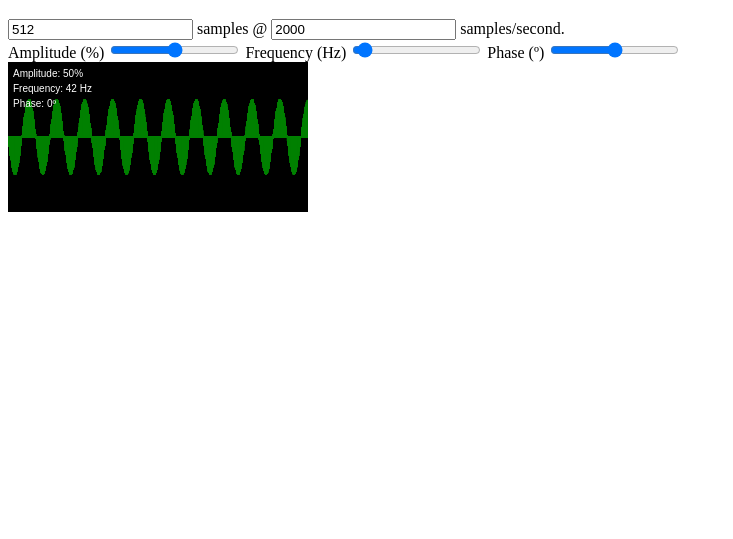
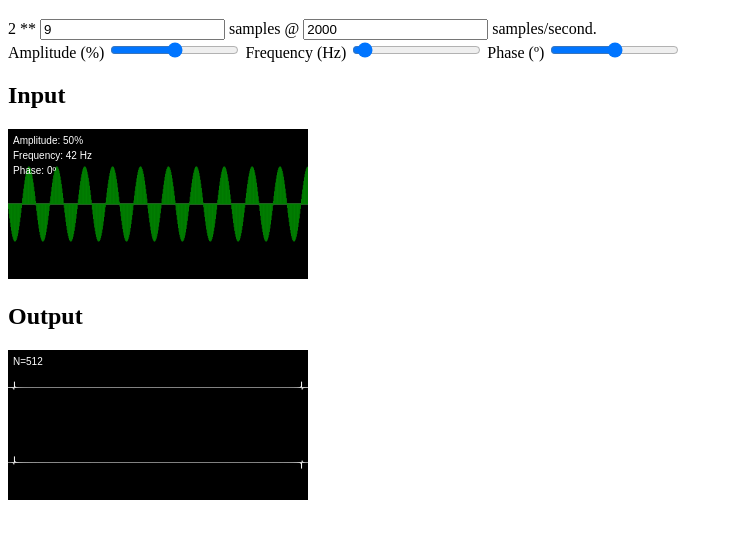
Before and after one commit to natevw/play-w-fft, a plain HTML site: page index.html in a window 1280 px wide. Shown: the part 61-600 px from the top of the page, without its empty margins (0-733 px from the left). Drawn offline with Linux system fonts and the light colour scheme.

Commit message:
add in fft w/graph too

```diff
--- /dev/null
+++ b/fft.js
@@ -0,0 +1,113 @@
+// via https://code.soundsoftware.ac.uk/projects/js-dsp-test/repository/entry/fft/nayuki-obj/fft.js
+// via https://thebreakfastpost.com/2015/10/18/ffts-in-javascript/
+// via https://stackoverflow.com/questions/38316538/fast-fourier-transform-javascript#comment64053472_38316538
+/*
+ * Free FFT and convolution (JavaScript)
+ *
+ * Copyright (c) 2014 Project Nayuki
+ * http://www.nayuki.io/page/free-small-fft-in-multiple-languages
+ *
+ * (MIT License)
+ * Permission is hereby granted, free of charge, to any person obtaining a copy of
+ * this software and associated documentation files (the "Software"), to deal in
+ * the Software without restriction, including without limitation the rights to
+ * use, copy, modify, merge, publish, distribute, sublicense, and/or sell copies of
+ * the Software, and to permit persons to whom the Software is furnished to do so,
+ * subject to the following conditions:
+ * - The above copyright notice and this permission notice shall be included in
+ *   all copies or substantial portions of the Software.
+ * - The Software is provided "as is", without warranty of any kind, express or
+ *   implied, including but not limited to the warranties of merchantability,
+ *   fitness for a particular purpose and noninfringement. In no event shall the
+ *   authors or copyright holders be liable for any claim, damages or other
+ *   liability, whether in an action of contract, tort or otherwise, arising from,
+ *   out of or in connection with the Software or the use or other dealings in the
+ *   Software.
+ *
+ * Slightly restructured by Chris Cannam, cannam@all-day-breakfast.com
+ */
+
+"use strict";
+
+/*
+ * Construct an object for calculating the discrete Fourier transform (DFT) of size n, where n is a power of 2.
+ */
+function FFTNayuki(n) {
+
+    this.n = n;
+    this.levels = -1;
+
+    for (var i = 0; i < 32; i++) {
+        if (1 << i == n) {
+            this.levels = i;  // Equal to log2(n)
+	}
+    }
+    if (this.levels == -1) {
+        throw "Length is not a power of 2";
+    }
+
+    this.cosTable = new Array(n / 2);
+    this.sinTable = new Array(n / 2);
+    for (var i = 0; i < n / 2; i++) {
+        this.cosTable[i] = Math.cos(2 * Math.PI * i / n);
+        this.sinTable[i] = Math.sin(2 * Math.PI * i / n);
+    }
+
+    /*
+     * Computes the discrete Fourier transform (DFT) of the given complex vector, storing the result back into the vector.
+     * The vector's length must be equal to the size n that was passed to the object constructor, and this must be a power of 2. Uses the Cooley-Tukey decimation-in-time radix-2 algorithm.
+     */
+    this.forward = function(real, imag) {
+
+	var n = this.n;
+
+	// Bit-reversed addressing permutation
+	for (var i = 0; i < n; i++) {
+            var j = reverseBits(i, this.levels);
+            if (j > i) {
+		var temp = real[i];
+		real[i] = real[j];
+		real[j] = temp;
+		temp = imag[i];
+		imag[i] = imag[j];
+		imag[j] = temp;
+            }
+	}
+
+	// Cooley-Tukey decimation-in-time radix-2 FFT
+	for (var size = 2; size <= n; size *= 2) {
+            var halfsize = size / 2;
+            var tablestep = n / size;
+            for (var i = 0; i < n; i += size) {
+		for (var j = i, k = 0; j < i + halfsize; j++, k += tablestep) {
+                    var tpre =  real[j+halfsize] * this.cosTable[k] +
+			        imag[j+halfsize] * this.sinTable[k];
+                    var tpim = -real[j+halfsize] * this.sinTable[k] +
+			        imag[j+halfsize] * this.cosTable[k];
+                    real[j + halfsize] = real[j] - tpre;
+                    imag[j + halfsize] = imag[j] - tpim;
+                    real[j] += tpre;
+                    imag[j] += tpim;
+		}
+            }
+	}
+
+	// Returns the integer whose value is the reverse of the lowest 'bits' bits of the integer 'x'.
+	function reverseBits(x, bits) {
+            var y = 0;
+            for (var i = 0; i < bits; i++) {
+		y = (y << 1) | (x & 1);
+		x >>>= 1;
+            }
+            return y;
+	}
+    }
+
+    /*
+     * Computes the inverse discrete Fourier transform (IDFT) of the given complex vector, storing the result back into the vector.
+     * The vector's length must be equal to the size n that was passed to the object constructor, and this must be a power of 2. This is a wrapper function. This transform does not perform scaling, so the inverse is not a true inverse.
+     */
+    this.inverse = function(real, imag) {
+        this.forward(imag, real);
+    }
+}
--- a/index.html
+++ b/index.html
@@ -7,7 +7,7 @@
 
   <div id=buff>
     <label>
-      <input class="count" type="number" value=512> samples
+      2 ** <input class="count" type="number" value=9> samples
     </label> @ <label>
       <input class="rate" type="number" value=2000> samples/second.
     </label>
@@ -28,11 +28,16 @@
     </label>
   </div>
 
-  <canvas id=viz>[visualizer]</canvas>
+  <h2>Input</h2>
+  <canvas id=in_viz>[input visualizer]</canvas>
 
+  <h2>Output</h2>
+  <canvas id=out_viz>[output visualizer]</canvas>
+
+  <script src="./fft.js"></script>
   <script>
     const DEG2RAD = Math.PI / 180;
-    const AMP_SCALE = 127 / 100;
+    const AMP_SCALE = 1 / 100;
 
     const form = document.querySelector("#wave0");
     function readVals() {
@@ -41,20 +46,30 @@
       let a = form.querySelector(".amp").value,
           f = form.querySelector(".freq").value,
           p = form.querySelector(".phase").value;
-      return {numSamples:n,samplesPerSecond:r,a,f,p};
+      return {numSamples:2**n,samplesPerSecond:r,a,f,p};
     }
+
+    let fft = null, zeroes = [];
     function update() {
       const vals = readVals();
       const wave = genWave(vals);
-      console.log(wave);
-      redraw(wave, vals);
+      redrawInput(wave, vals);
+
+      if (fft?.n != wave.length) {
+        fft = new FFTNayuki(wave.length);
+        zeroes = Array(wave.length).fill(0);
+      }
+
+      let real = [...wave], imag = [...zeroes];
+      fft.forward(real, imag);
+      redrawOutput(real, imag);
     }
     document.querySelector("#buff").addEventListener('input', update, false);
     form.addEventListener('input', update, false);
 
-    const canvas = document.querySelector("#viz");
-    const ctx = canvas.getContext("2d");
-    function redraw(wave, {a,f,p}) {
+    function redrawInput(wave, {a,f,p}) {
+      const canvas = document.querySelector("#in_viz");
+      const ctx = canvas.getContext("2d");
       ctx.fillStyle = "black";
       ctx.fillRect(0, 0, canvas.width, canvas.height);
 
@@ -67,11 +82,11 @@
       ctx.strokeStyle = "green";
       wave.forEach((n, idx) => {
         const x = canvas.width * idx / wave.length;
-        const y = (1 + n / 127) * (canvas.height / 2);
+        const y = (1 + n) * (canvas.height / 2);
         ctx.moveTo(x, canvas.height / 2);
         ctx.lineTo(x, y);
-        ctx.stroke();
       });
+      ctx.stroke();
 
 
       const LX = 5;
@@ -82,6 +97,49 @@
       ctx.fillText(`Frequency: ${f} Hz`, LX, LY + 2 * LH);
       ctx.fillText(`Phase: ${p}º`, LX, LY + 3 * LH);
     }
+
+    function redrawOutput(real, imag) {
+      const canvas = document.querySelector("#out_viz");
+      const ctx = canvas.getContext("2d");
+      ctx.fillStyle = "black";
+      ctx.fillRect(0, 0, canvas.width, canvas.height);
+
+      ctx.beginPath();
+      ctx.strokeStyle = "grey";
+      ctx.moveTo(0, 1 * canvas.height / 4);
+      ctx.lineTo(canvas.width, 1 * canvas.height / 4);
+      ctx.moveTo(0, 3 * canvas.height / 4);
+      ctx.lineTo(canvas.width, 3 * canvas.height / 4);
+      ctx.stroke();
+
+      ctx.beginPath();
+      ctx.strokeStyle = "white";
+      const y0real = 1 * canvas.height / 4;
+      real.forEach((n, idx) => {
+        n /= real.length;
+        const x = canvas.width * idx / real.length;
+        const y = n * canvas.height / 4;
+        ctx.moveTo(x, y0real);
+        ctx.lineTo(x, y0real + y);
+      });
+      ctx.stroke();
+
+      ctx.beginPath();
+      ctx.strokeStyle = "white";
+      let y0imag = 3 * canvas.height / 4;
+      imag.forEach((n, idx) => {
+        n /= imag.length;
+        const x = canvas.width * idx / imag.length;
+        const y = n * canvas.height / 4;
+        ctx.moveTo(x, y0imag);
+        ctx.lineTo(x, y0imag + y);
+      });
+      ctx.stroke();
+
+      ctx.fillStyle = "white";
+      ctx.fillText(`N=${real.length}`, 5, 15);
+    }
+
     update();
 
 
@@ -89,8 +147,7 @@
       let arr = new Array(n);
       for (let i = 0; i < n; ++i) {
         let t = i / r;    // t = (i / n) * l; l = n / r
-        let s = AMP_SCALE * a * Math.sin(2 * Math.PI * f * t + p * DEG2RAD);
-        arr[i] = Math.round(s);
+        arr[i] = AMP_SCALE * a * Math.sin(2 * Math.PI * f * t + p * DEG2RAD);
       }
       return arr;
     }
```
